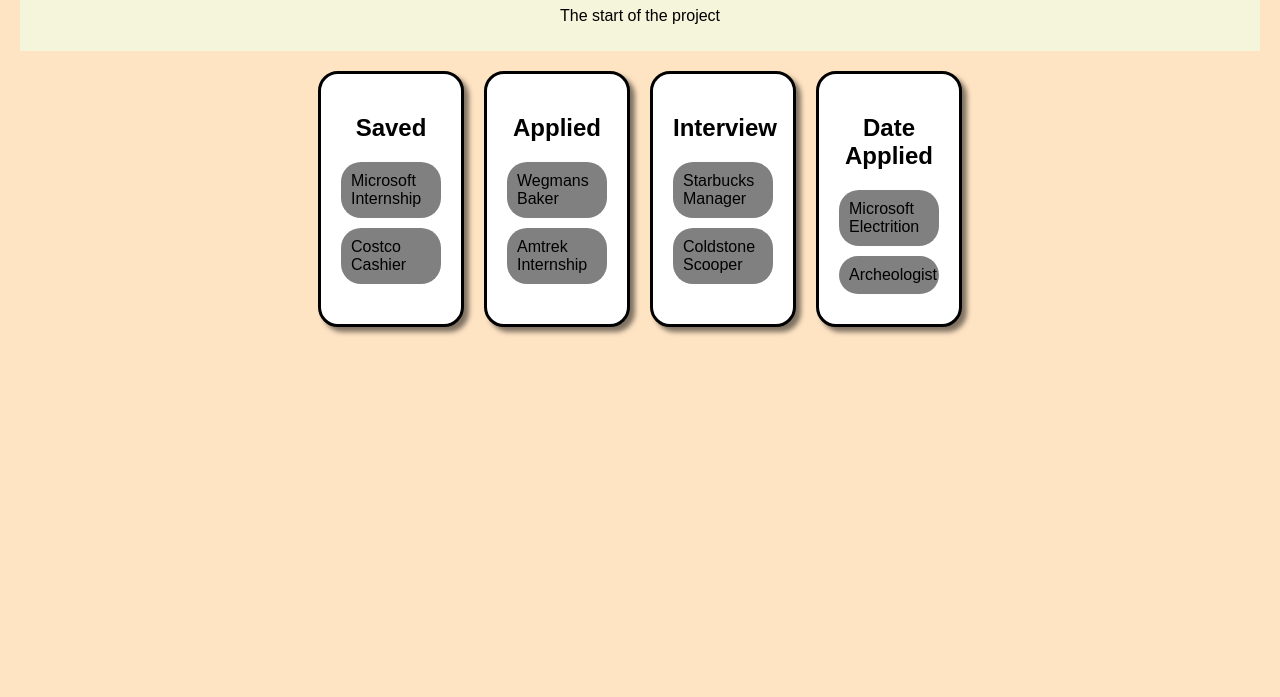
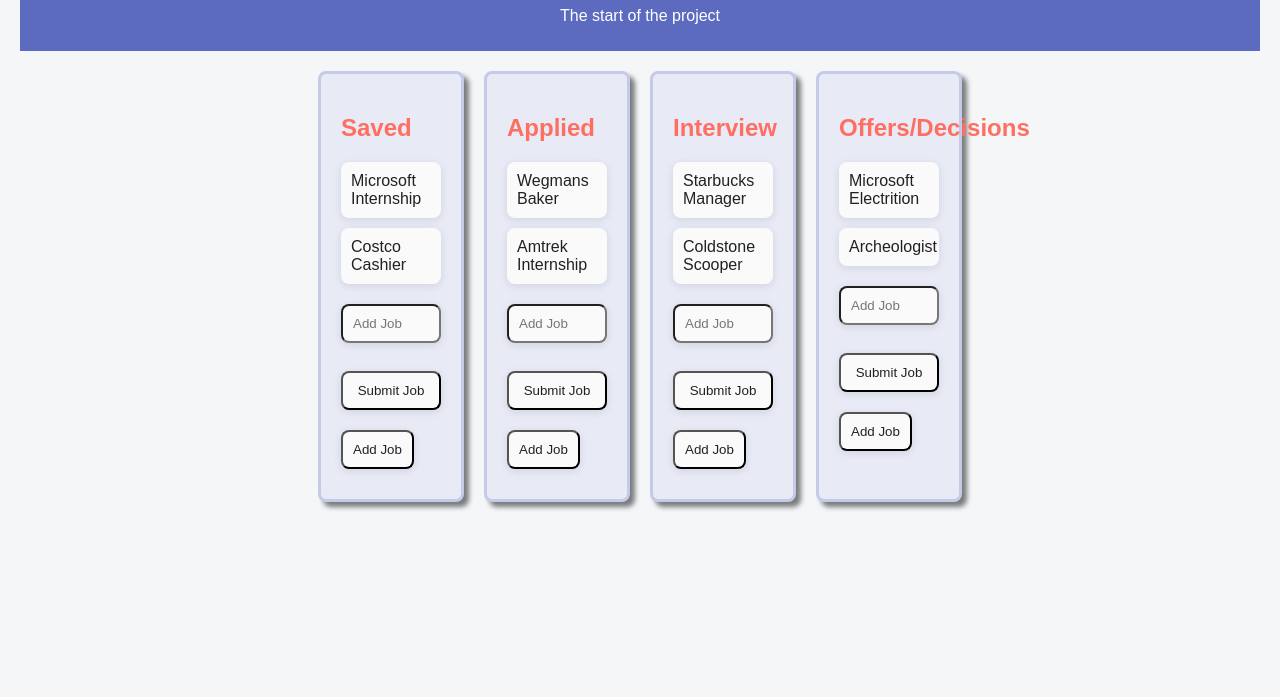
Before and after one commit to ppratick/Career-Cardinal-AI, a plain HTML site: page index.html in a window 1280 px wide. Shown: the part 103-800 px from the top of the page. Drawn offline with Linux system fonts and the light colour scheme.

Commit message:
colored gui, made buttons, gave somewhat functionality to buttions

```diff
--- a/index.html
+++ b/index.html
@@ -1,37 +1,66 @@
 <!DOCTYPE html>
 <html lang="en">
 <head>
-  <title>Job Tracker</title>
+  <title>Job Tracker + Finder</title>
   <link rel = "styleSheet" href = "style.css">
 </head>
 <body>
   <header>
-    <h1>Job Tracker + Finder</h1>
+    <h1>Job Tracker</h1>
     <p>The start of the project</p>
   </header>
   <main>
-      <section class = "Board">
-        <div class = "Column">
+      <section class = "board">
+        <div class = "column">
           <h2>Saved</h2>
             <div class = "jobCards">Microsoft Internship</div>
             <div class = "jobCards">Costco Cashier</div>
+            <div class = "addJob">
+              <div class = "inputWrapper">
+                <input type="text" class = "jobInput" placeholder="Add Job">
+                <button class = "submitButton" data-column="Saved">Submit Job</button>
+              </div>
+              <button class = "addButton" data-column = "Saved">Add Job</button>
+            </div>
         </div>
-         <div class = "Column">
+         <div class = "column">
           <h2>Applied</h2>
             <div class = "jobCards">Wegmans Baker</div>
             <div class = "jobCards">Amtrek Internship</div>
+             <div class = "addJob">
+              <div class = "inputWrapper">
+                <input type="text" class = "jobInput" placeholder="Add Job">
+                <button class = "submitButton" data-column="Applied">Submit Job</button>
+              </div>
+              <button class = "addButton" data-column = "Applied">Add Job</button>
+            </div>
         </div>
-         <div class = "Column">
+         <div class = "column">
           <h2>Interview</h2>
             <div class = "jobCards">Starbucks Manager</div>
             <div class = "jobCards">Coldstone Scooper</div>
+             <div class = "addJob">
+              <div class = "inputWrapper">
+                <input type="text" class = "jobInput" placeholder="Add Job">
+                <button class = "submitButton" data-column="Interview">Submit Job</button>
+              </div>
+              <button class = "addButton" data-column = "Interview">Add Job</button>
+            </div>
         </div>
-        <div class = "Column">
-          <h2>Date Applied</h2>
+        <div class = "column">
+          <h2>Offers/Decisions</h2>
             <div class = "jobCards">Microsoft Electrition</div>
             <div class = "jobCards">Archeologist</div>
+             <div class = "addJob">
+              <div class = "inputWrapper">
+                <input type="text" class = "jobInput" placeholder="Add Job">
+                <button class = "submitButton" data-column="Offers/Decisions">Submit Job</button>
+              </div>
+              <button class = "addButton" data-column = "Offers/Decisions">Add Job</button>
+            </div>
         </div>
       </section>
   </main>
+  <script src="script.js"></script>
 </body>
 </html>
--- /dev/null
+++ b/script.js
@@ -0,0 +1,28 @@
+document.querySelectorAll('.addButton').forEach(button => {
+    button.addEventListener('click', () => {
+        const wrapper = button.previousElementSibling;
+        wrapper.style.display = wrapper.style.display === 'none' ? 'flex' : 'none';
+    });
+});
+
+
+document.querySelectorAll('.submitButton').forEach(button => {
+    button.addEventListener('click', () => {
+        const columnID = button.getAttribute('data-column');
+        const input = button.previousElementSibling;
+        const jobTitle = input.value.trim();
+        if (jobTitle === '') return;
+
+        const newJobInput = document.createElement('div');
+        newJobInput.className = 'jobCard';
+        newJobInput.textContent = jobTitle;
+
+        const column = document.getElementById(columnID);
+        column.insertBefore(newJobInput, column.querySelector('.inputWrapper'));
+
+        input.value = '';
+        button.parentElement.style.display = 'none';
+
+
+    });
+});
--- a/style.css
+++ b/style.css
@@ -2,12 +2,12 @@
     font-family: Arial, Helvetica, sans-serif;
     margin: 10px;
     padding: 10px;
-    background-color: bisque;
+    background-color: #F4F6F8;
 }
 
 header {
-    background-color: beige;
-    color: black;
+    background-color: #5C6BC0;
+    color: #FFFFFF;
     padding: 10px;
     text-align: center;
 }
@@ -16,17 +16,18 @@
     padding: 20px;
 }
 
-.Board {
+.board {
     display: flex;
     gap: 20px;
     justify-content: center;
     flex-wrap: wrap;
 }
 
-.Column {
-    border: 3px solid black;
-    background-color: white;
-    border-radius: 20px;
+.column {
+    border: 3px solid #C5CAE9;
+    background-color: #E8EAF6;
+    color: #FF6F61;
+    border-radius: 8px;
     width: 100px;
     padding: 20px;
     min-height: 100px;
@@ -36,11 +37,44 @@
 
 .Column h2 {
     text-align: center;
+    /* flex-wrap: wrap;
+    flex: 1 1 200px; */
 }
 
 .jobCards{
-    background-color: gray;
+    background-color: #FAFAFA;
+    color: #212121;
     padding: 10px;
     margin: 10px 0px;
-    border-radius: 20px;
+    border-radius: 8px;
+    box-shadow: 0 2px 8px rgba(0, 0, 0, 0.1);
 }
+
+.addButton, .submitButton {
+ background-color: #FAFAFA;
+    color: #212121;
+    padding: 10px;
+    margin: 10px 0px;
+    border-radius: 8px;
+    box-shadow: 0 2px 8px rgba(0, 0, 0, 0.1);
+}
+
+.addButton:hover,
+.submitButton:hover {
+     background-color: green;
+}
+
+.inputWrapper{
+    display: flex;
+    flex-direction: column;
+    gap: 8px;
+}
+
+.jobInput{
+    background-color: #FAFAFA;
+    color: #212121;
+    padding: 10px;
+    margin: 10px 0px;
+    border-radius: 8px;
+    box-shadow: 0 2px 8px rgba(0, 0, 0, 0.1);
+}
```
